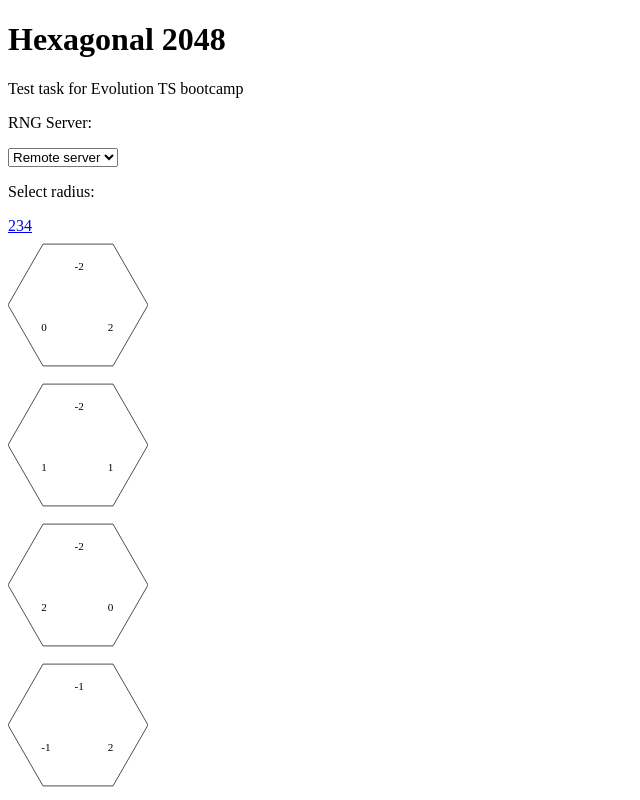
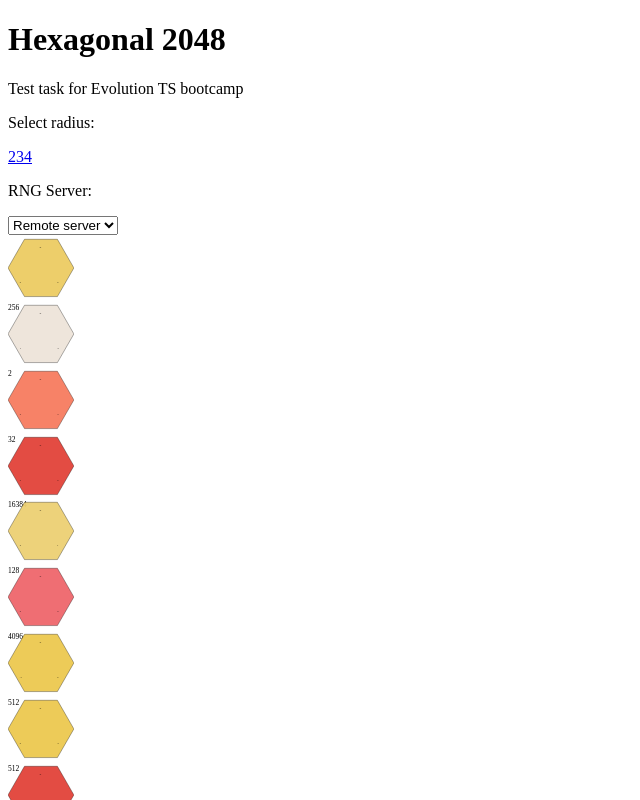
Before and after one commit to nigel-riss/hex-2048, a React app: page / in a window 1280 px wide. Shown: the top 800 px of the page, without its empty margins (0-640 px from the left). Built offline with nearby package versions, Linux system fonts and the light colour scheme; the HTML template or start-up script is replaced by a standard one.

Commit message:
Add hex values and coloring

```diff
--- a/src/components/App.jsx
+++ b/src/components/App.jsx
@@ -21,8 +21,10 @@ const App = (props) => {
         <p>Test task for Evolution TS bootcamp</p>
       </div>
 
-      <ServerSelector/>
-      <LevelSelector/>
+      <div className="controls">
+        <LevelSelector/>
+        <ServerSelector/>
+      </div>
     </header>
 
     <GridLayout
--- a/src/components/GridLayout.jsx
+++ b/src/components/GridLayout.jsx
@@ -41,6 +41,8 @@ const GridLayout = (props) => {
           value={cell.value}
           radius={GAME_FIELD_WIDTH / (3 * size - 1)}
           key={`${cell.x}-${cell.y}-${cell.z}`}
+          isDisplayLabel
+          isDisplayCoords
         />
       ))}
     </div>
--- a/src/components/Hex.jsx
+++ b/src/components/Hex.jsx
@@ -1,10 +1,13 @@
 import React from 'react';
 import {
-  GAME_FIELD_WIDTH,
+  FONT_SIZE_RATIO,
 } from '../utils/const.js';
 import {
   hexToPixel,
 } from '../utils/hex.js';
+import {
+  ValueToColor,
+} from '../utils/colors.js';
 
 
 const getPosition = (x, y, z, size) => {
@@ -18,9 +21,6 @@ const getPosition = (x, y, z, size) => {
 
 const Hex = (props) => {
   const {
-    fillColor,
-    strokeColor,
-    text,
     x,
     y,
     z,
@@ -28,7 +28,7 @@ const Hex = (props) => {
     radius,
     offsetTop,
     offsetLeft,
-    isDisplayLable,
+    isDisplayLabel,
     isDisplayCoords,
   } = props;
 
@@ -46,16 +46,21 @@ const Hex = (props) => {
         height: `${radius * 2}px`,
         top: pos.top + offsetTop - radius,
         left: pos.left + offsetLeft - radius,
+        fontSize: `${radius / FONT_SIZE_RATIO}rem`
       }}
     >
       <svg viewBox="-100 -100 200 200">
-        <g transform="rotate(0)" fill="rgba(255, 255, 255, 0.5)" stroke="black">
+        <g
+          transform="rotate(0)"
+          fill={isDisplayLabel ? ValueToColor[value] : `rgba(255, 255, 255, 0.5)`}
+          stroke="black"
+        >
           <polygon points="100,0 50,-87 -50,-87 -100,-0 -50,87 50,87"></polygon>
         </g>
-        <g>
+        {isDisplayCoords && <g>
           <text
             transform={`
-              translate(0, -60)
+              translate(0, -70)
               translate(-5, 10)
             `}
             className="x-coord"
@@ -63,24 +68,26 @@ const Hex = (props) => {
           <text
             transform={`
               rotate(225)
-              translate(0, -60)
+              translate(0, -70)
               rotate(-225)
-              translate(-10, -5)
+              translate(-15, -5)
             `}
             className="y-coord"
           >{y}</text>
           <text
             transform={`
               rotate(135)
-              translate(0, -60)
+              translate(0, -70)
               rotate(-135)
               translate(0, -5)
             `}
             className="z-coord"
             >{z}</text>
-        </g>
+        </g>}
       </svg>
-
+      {isDisplayLabel && <div className="hex__value">
+        {value}
+      </div>}
     </div>
   );
 };
--- a/src/game.js
+++ b/src/game.js
@@ -13,11 +13,12 @@ class Game {
       for (let y = -radius; y <= radius; y++) {
         for (let z = -radius; z <= radius; z++) {  // TODO: Optimize here
           if ((x + y + z) === 0) {
+            const rndValue = 1 << Math.floor(Math.random() * 16);
             this.cells.push({
               x,
               y,
               z,
-              value: 0,
+              value: rndValue !== 1 ? rndValue : 0,
             });
           }
         }
--- a/src/index.js
+++ b/src/index.js
@@ -7,7 +7,7 @@ import Game from './game.js';
 const rootEl = document.querySelector(`#root`);
 const game = new Game();
 
-console.log(game.init(3));
+console.log(game.init(6));
 
 ReactDOM.render(
   <App
--- /dev/null
+++ b/src/utils/colors.js
@@ -0,0 +1,27 @@
+const ValueToColor = {
+  '0':       `rgba(205, 193, 180, 0.95)`,
+  '2':       `rgba(238, 228, 218, 0.95)`,
+  '4':       `rgba(238, 225, 201, 0.95)`,
+  '8':       `rgba(243, 178, 122, 0.95)`,
+  '16':      `rgba(246, 150, 100, 0.95)`,
+  '32':      `rgba(247, 124,  95, 0.95)`,
+  '64':      `rgba(247,  95,  59, 0.95)`,
+  '128':     `rgba(237, 208, 115, 0.95)`,
+  '256':     `rgba(237, 204,  98, 0.95)`,
+  '512':     `rgba(237, 201,  80, 0.95)`,
+  '1024':    `rgba(237, 197,  63, 0.95)`,
+  '2048':    `rgba(237, 194,  46, 0.95)`,
+  '4096':    `rgba(239, 103, 108, 0.95)`,
+  '8192':    `rgba(237,  77,  88, 0.95)`,
+  '16384':   `rgba(226,  67,  57, 0.95)`,
+  '32768':   `rgba(113, 180, 213, 0.95)`,
+  '65536':   `rgba( 94, 160, 223, 0.95)`,
+  '131072':  `rgba(  0, 124, 190, 0.95)`,
+  '262114':  `rgba( 10, 144, 170, 0.95)`,
+  '524288':  `rgba( 20, 164, 150, 0.95)`,
+  '1048576': `rgba( 30, 184, 130, 0.95)`,
+};
+
+export {
+  ValueToColor,
+};
--- a/src/utils/const.js
+++ b/src/utils/const.js
@@ -1,5 +1,7 @@
 const GAME_FIELD_WIDTH = 560;
+const FONT_SIZE_RATIO = 70;
 
 export {
+  FONT_SIZE_RATIO,
   GAME_FIELD_WIDTH,
 };
```
Also changed, not shown: src/components/HexSVG.jsx (added), 1 other file (tests, documents, lock files or other folders).
